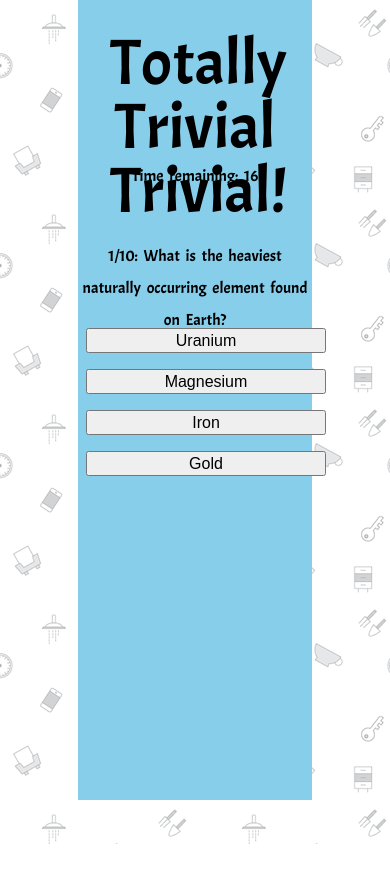
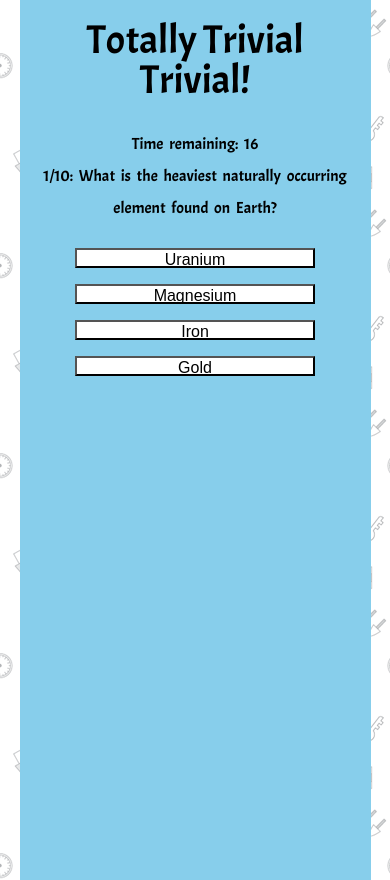
Before and after one commit to gugucode/TriviaGame, a plain HTML site: page index.html in a window 390 px wide. Before the commit the page ends 844 px from the top, so only its background shows below. Drawn offline with nearby package versions, Linux system fonts and the light colour scheme.

Commit message:
make page reponsive and add shuffle function

```diff
--- a/assets/css/style.css
+++ b/assets/css/style.css
@@ -46,12 +46,48 @@ img {
 
 .bnt {
     width: 15em;
-    height: 25px;
+    height: 20px;
     margin: .5em;
     font-size: 1em;
+    background: white;
 }
 
 #restartbnt {
     margin: 2em auto;
     display: none;
+    background: white;
 }
+
+/* Medium devices */
+@media only screen and (max-width: 768px) {
+    #main {
+        height: 55em;
+    }
+}
+
+/* Small devices */
+@media only screen and (max-width: 640px) {
+    #main {
+        width: 90%;
+    }
+
+    #main_game {
+        top: 8em;
+        width: 100%;
+        height: 8em;
+    }
+
+    #timer{
+        height: 2em;
+    }
+
+    #header {
+        height: 8em;
+    }
+
+    h1 {
+        padding: .5em;
+        font-size: 2.5em;
+    }
+
+}
--- a/assets/javascript/app.js
+++ b/assets/javascript/app.js
@@ -111,14 +111,15 @@ function print_questions_n_choices(){
     // print choice
     var buttons = $("<div>");
     for(var j = 0; j < 4; j++){
-        var bnt = $("<input>");
-        bnt.attr("type","button").attr("class",'bnt')
-        bnt.attr("value",questions[q_index].choices[j]);
+        var bnt = $("<button>");
+        bnt.attr("class",'bnt')
+        bnt.text(questions[q_index].choices[j]);
         buttons.append(bnt,$("<br>"));
     }
     $("#choices").html(buttons);
 }
 
+// change questions order every time player restart the game
 function shuffle_question_array(array){
     var result = [];
     for (var i = array.length - 1; i > -1; i--) {
```
